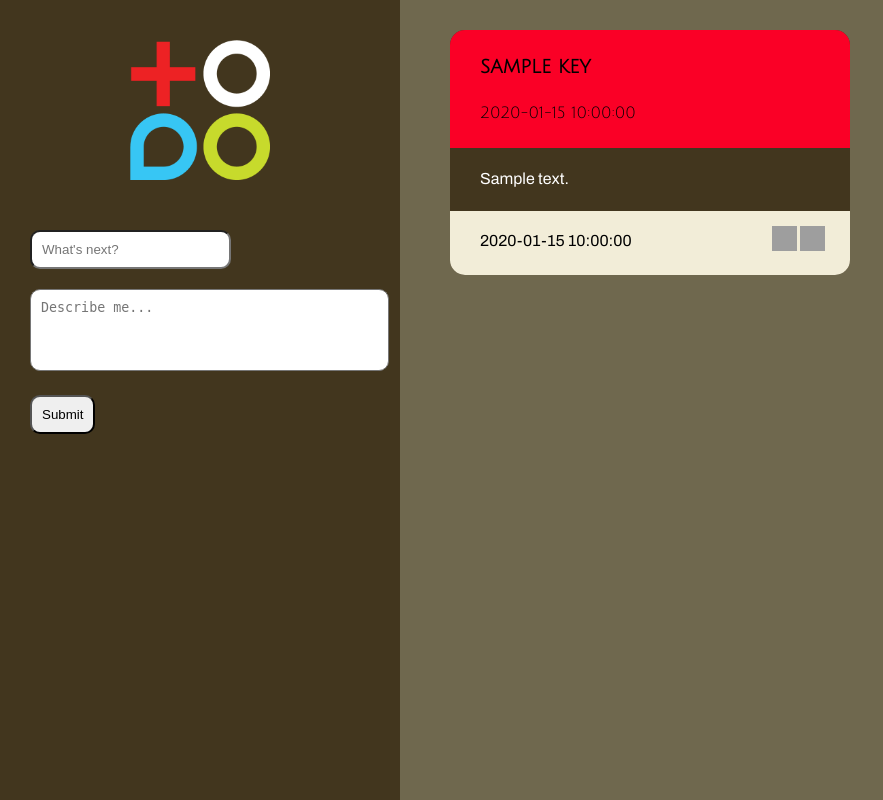
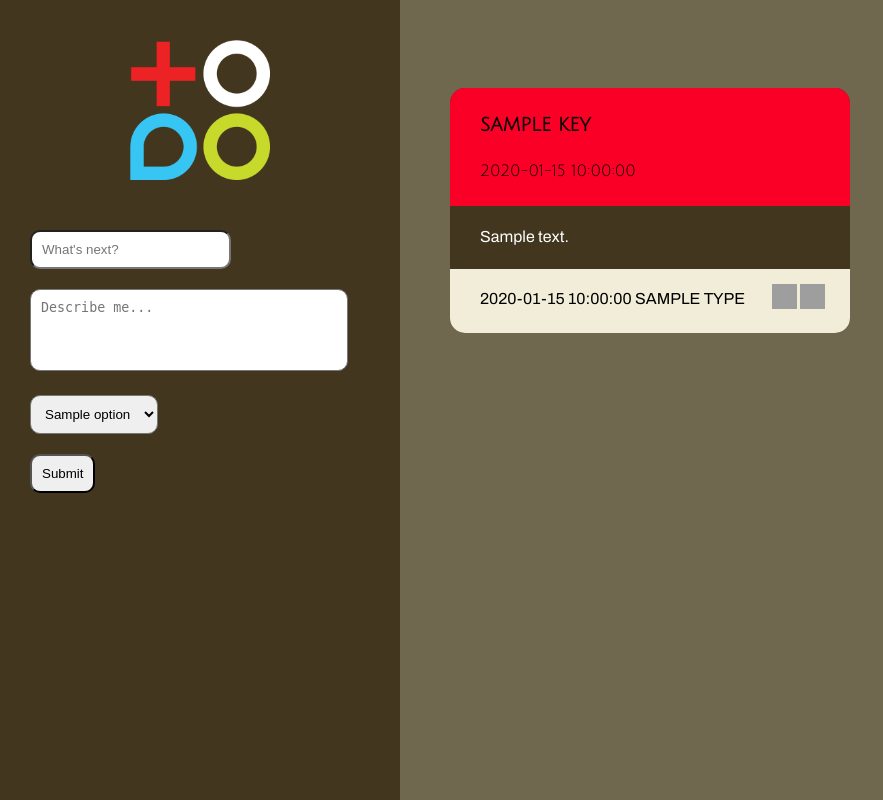
Before and after one commit to BenceLovas/TODO-App, a Flask app: template templates/index.html in a window 1280 px wide. Shown: the whole page, without its empty margins (0-883 px from the left). Run offline with Flask 2, Linux system fonts and the light colour scheme; the template is opened without the code that fills it: most values are stand-ins (such as "Sample title", 1, 10 or a date in 2020); some libraries are stand-ins or nearby versions; grey boxes are pictures that could not be loaded.

Commit message:
type selector

```diff
--- a/server.py
+++ b/server.py
@@ -3,23 +3,28 @@
 import database_manager
 import common
 from collections import OrderedDict
+import settings
 
 app = Flask(__name__)
 
-TODO_LABELS = ['title', 'details', 'submission_time', 'elapsed_time']
+TODO_LABELS = ['title', 'details', 'submission_time', 'type', 'elapsed_time']
 
 
 @app.route('/')
 def route_index():
     data = database_manager.query_select_all()
+    print('data from sql: ')
     data_dict = common.query_to_dict(data, TODO_LABELS)
+    print('dict: ', data_dict)
     # with SQL SORT BY, and Python 3.6 this is not needed
     for key in data_dict.keys():
         data_dict[key]['elapsed_time'] = common.elapsed_time(data_dict[key]['submission_time'])
     data_dict = OrderedDict(sorted(data_dict.items(), key=lambda x: x[1]['submission_time'], reverse=True))
     common.format_time_in_dict(data_dict)
-    print(data_dict)
-    return render_template('index.html', data_dict=data_dict)
+    todo_types_lst = settings.TYPE_OPTIONS
+    # print(todo_types_lst)
+    # print(data_dict)
+    return render_template('index.html', data_dict=data_dict, todo_types_lst=todo_types_lst)
 
 
 @app.route('/save', methods=['POST'])
@@ -27,28 +32,28 @@
     data_dict = request.form.to_dict()
     data_dict['submission_time'] = datetime.datetime.now()
     print(type(data_dict['submission_time']))
-    database_manager.query_modify("INSERT INTO test (title, details, submission_time) \
-                                   VALUES (%(title)s, %(details)s, %(submission_time)s)", data_dict)
+    database_manager.query_modify("INSERT INTO test (title, details, submission_time, type) \
+                                   VALUES (%(title)s, %(details)s, %(submission_time)s, %(type)s)", data_dict)
     return redirect(url_for('route_index'))
 
 
 @app.route('/<int:todo_id>/edit')
 def route_todo_id_edit(todo_id):
-    data = database_manager.query_select("SELECT * FROM test WHERE id = %s", (todo_id,))
+    data = database_manager.query_select("SELECT * FROM test WHERE id_ = %s", (todo_id,))
     data_dict = common.query_to_dict(data, TODO_LABELS)
     return render_template('form.html', data_dict=data_dict, todo_id=todo_id)
 
 
 @app.route('/<int:todo_id>/update', methods=['POST'])
 def route_todo_id_update(todo_id):
-    database_manager.query_modify("UPDATE test SET title = %s, details = %s WHERE id = %s",
+    database_manager.query_modify("UPDATE test SET title = %s, details = %s WHERE id_ = %s",
                                   (request.form['title'], request.form['details'], todo_id))
     return redirect(url_for('route_index'))
 
 
 @app.route('/<int:todo_id>/delete')
 def route_todo_id_delete(todo_id):
-    database_manager.query_modify("DELETE FROM test WHERE id = %s", (todo_id,))
+    database_manager.query_modify("DELETE FROM test WHERE id_ = %s", (todo_id,))
     return redirect(url_for('route_index'))
 
 
--- /dev/null
+++ b/settings.py
@@ -0,0 +1 @@
+TYPE_OPTIONS = ['HOME', 'WORK', 'STUDY', 'PERSONAL', 'EAT']
--- a/static/stylesheet/style.css
+++ b/static/stylesheet/style.css
@@ -76,7 +76,7 @@
     padding: 10px 10px 5px 10px;
 }
 
-.add-todo input, textarea {
+.add-todo input, textarea, select {
     border-radius: 10px;
     padding: 10px;
     margin: 10px;
--- a/templates/form.html
+++ b/templates/form.html
@@ -9,7 +9,7 @@
         <form action="{{ url_for('route_todo_id_update', todo_id = todo_id) }}" method="POST">
             <input type="text" name="title" value="{{ data_dict[todo_id]['title'] }}" maxlength="255" required>
             <br>
-            <textarea name="details" maxlength="255" rows="4" cols="40">{{ data_dict[todo_id]['details'] }}</textarea>
+            <textarea name="details" maxlength="255" rows="4" cols="30">{{ data_dict[todo_id]['details'] }}</textarea>
             <br>
             <input type="submit">
         </form>
--- a/templates/index.html
+++ b/templates/index.html
@@ -14,13 +14,20 @@
                 <form action="{{ url_for('route_save') }}" method="POST">
                     <input type="text" name="title" placeholder="What's next?" maxlength="255" required>
                     <br>
-                    <textarea name="details" maxlength="255" rows="4" cols="40" placeholder="Describe me..."></textarea>
+                    <textarea name="details" maxlength="255" rows="4" cols="35" placeholder="Describe me..."></textarea>
+                    <br>
+                    <select name="type">
+                    {% for option in todo_types_lst %}
+                        <option value="{{ option }}">{{ option }}</option>
+                    {% endfor %}
+                    </select>
                     <br>
                     <input type="submit">
                 </form>
             </div>
         </div>
         {% for key in data_dict %}
+        <h1>{{ data_dict[key]['type'] }}</h1>
         <div class="todo-item">
             <div class="todo-item-title">
                 <h3>{{ data_dict[key]['title'] }}</h3>
@@ -33,6 +40,7 @@
             {% endif %}
             <div class="todo-item-footer">
                 <p>{{ data_dict[key]['submission_time'] }}</p>
+                <p>{{ data_dict[key]['type'] }}</p>
                 <div class="todo-item-footer-icons">
                     <a href="{{ url_for('route_todo_id_edit', todo_id=key) }}">
                         <img width="25" height="25" src="https://cdn2.iconfinder.com/data/icons/ios-7-icons/50/edit-24.png">
--- a/test.sql
+++ b/test.sql
@@ -1,8 +1,9 @@
 DROP TABLE IF EXISTS test;
 
 CREATE TABLE test (
-    id SERIAL PRIMARY KEY,
+    id_ SERIAL PRIMARY KEY,
     title VARCHAR(255) NOT NULL,
     details VARCHAR(255),
-    submission_time TIMESTAMP WITH TIME ZONE
+    submission_time TIMESTAMP WITH TIME ZONE,
+    type VARCHAR(255)
 );
```
